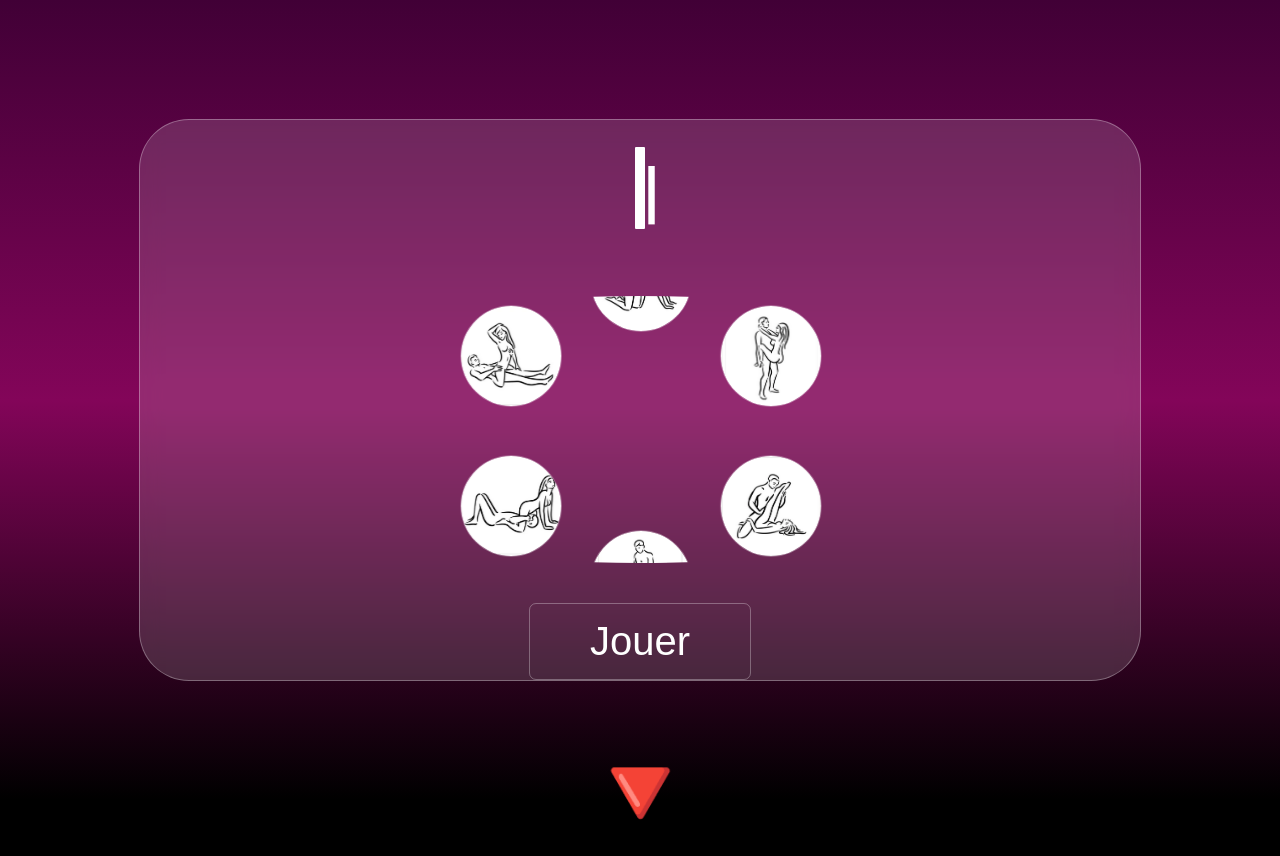
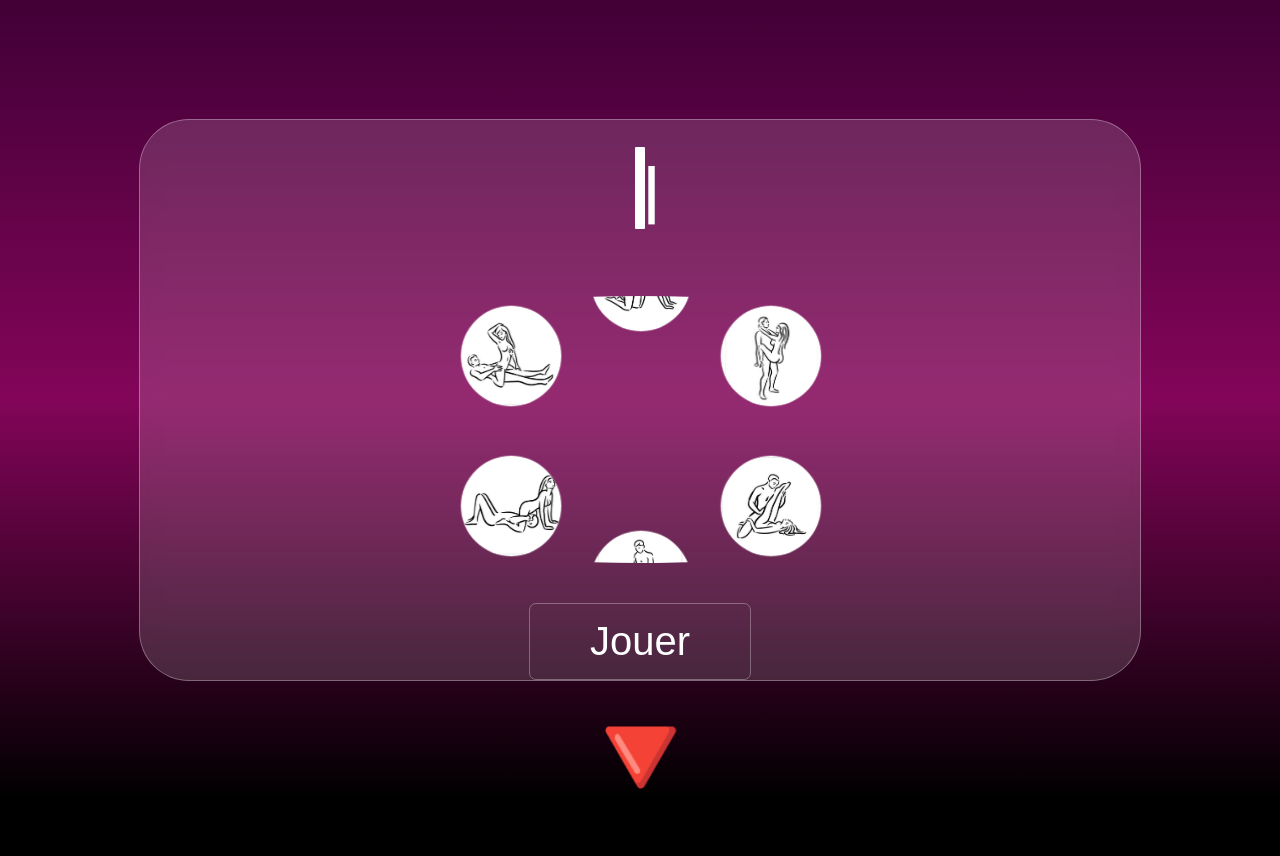
Before and after one commit to fbuteux/bivouac, a plain HTML site: page index.html in a window 1280 px wide. After the commit the page ends 833 px from the top, so only its background shows below. Drawn offline with nearby package versions, Linux system fonts and the light colour scheme.

Commit message:
Update index.html

```diff
--- a/index.html
+++ b/index.html
@@ -203,8 +203,8 @@
         }
         #fleche{
             position: absolute;
-            top: 600px;
-            font-size: 100px;
+            top: 550px;
+            font-size: 120px;
             z-index: 1;
         }
     </style>
```
